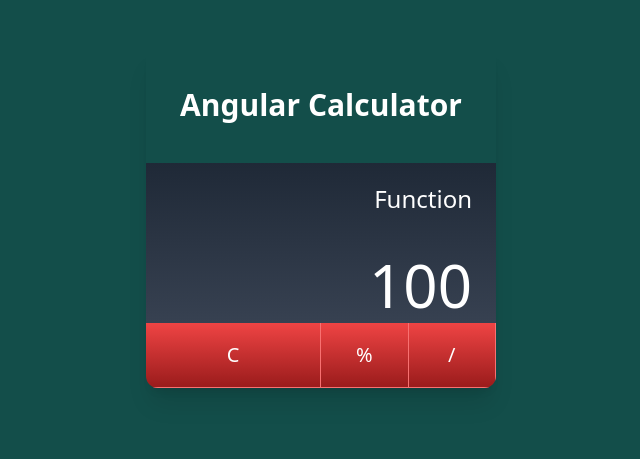
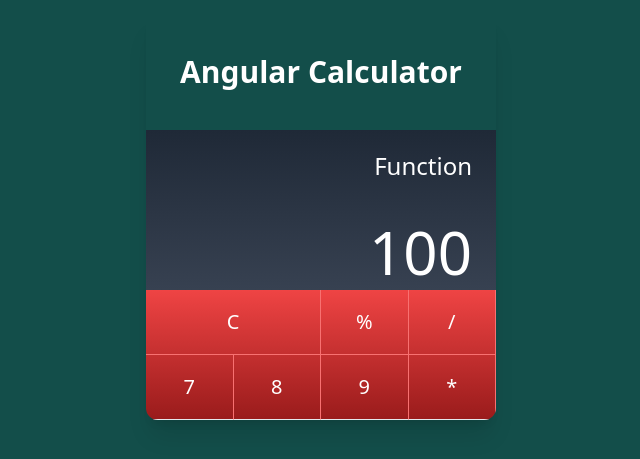
Before and after one commit to alexlato/ang-calculator, an Angular app: page / in a window 1280 px wide. Shown: the part 183-642 px from the top of the page, without its empty margins (319-959 px from the left). Built offline with nearby package versions, Linux system fonts and the light colour scheme.

Commit message:
second row buttons

```diff
--- a/src/app/app.component.html
+++ b/src/app/app.component.html
@@ -54,6 +54,51 @@
             /
           </button>
         </div>
+        <!-- end of first button row -->
+      </div>
+
+      <!-- start second button row -->
+
+      <div class="flex w-full">
+        <!-- number 7 button -->
+        <div class="w-1/4 border-r border-b border-x-red-400">
+          <button
+            class="w-full h-16 outline-none focus:outline-none hover:bg-opacity-20 text-white text-xl font-light"
+          >
+            7
+          </button>
+        </div>
+        <!-- end number 7 button -->
+
+        <!-- number 8 button -->
+        <div class="w-1/4 border-r border-b border-x-red-400">
+          <button
+            class="w-full h-16 outline-none focus:outline-none hover:bg-opacity-20 text-white text-xl font-light"
+          >
+            8
+          </button>
+        </div>
+        <!-- end number 8 button -->
+
+        <!-- number 9 button -->
+        <div class="w-1/4 border-r border-b border-x-red-400">
+          <button
+            class="w-full h-16 outline-none focus:outline-none hover:bg-opacity-20 text-white text-xl font-light"
+          >
+            9
+          </button>
+        </div>
+        <!-- end number 9 button -->
+
+        <!-- multiplication button -->
+        <div class="w-1/4 border-r border-b border-x-red-400">
+          <button
+            class="w-full h-16 outline-none focus:outline-none hover:bg-opacity-20 text-white text-xl font-light"
+          >
+            *
+          </button>
+        </div>
+        <!-- end numltiplication button -->
       </div>
     </div>
   </div>
```
